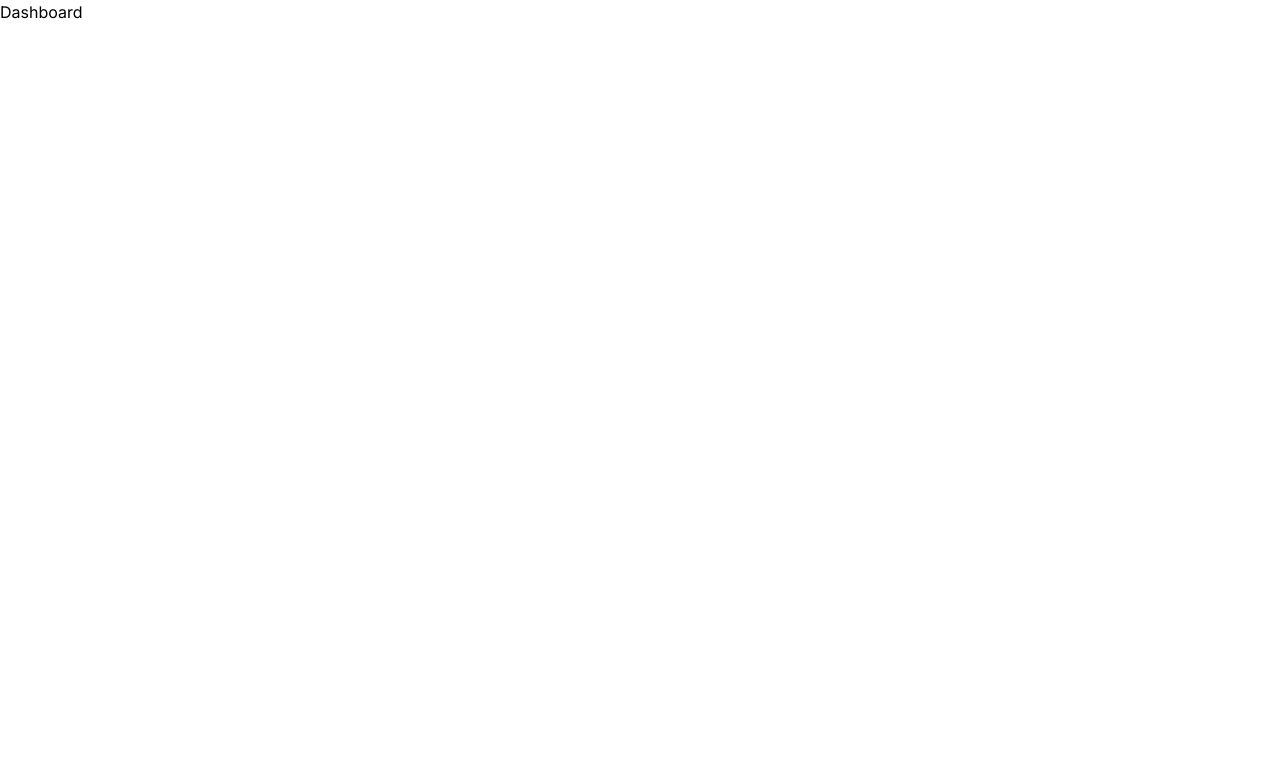
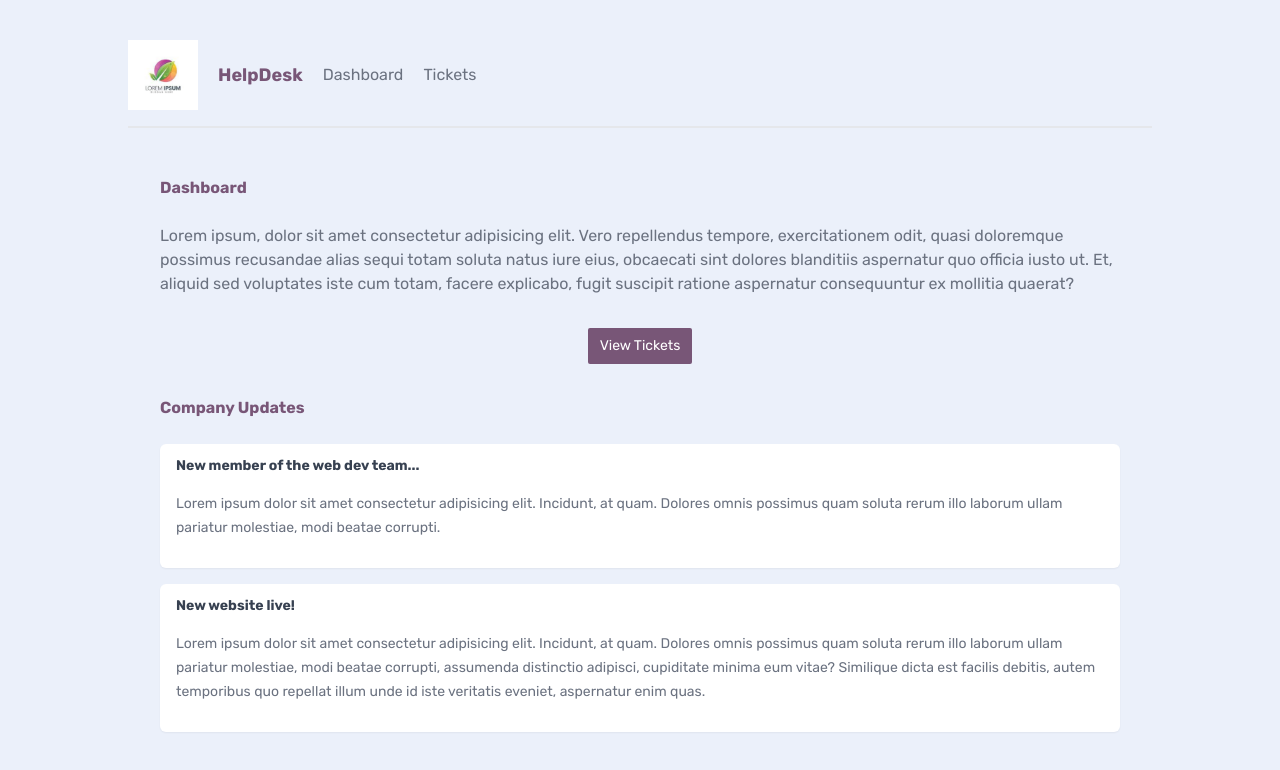
Before and after one commit to shrinidhib/helpdesk-nextjs, a Next.js app: page / in a window 1280 px wide. Shown: the top 770 px of the page. Built offline with nearby package versions, Linux system fonts and the light colour scheme.

Commit message:
styles and Home page created

```diff
--- /dev/null
+++ b/app/components/Navbar.jsx
@@ -0,0 +1,23 @@
+import Image from 'next/image'
+import Link from 'next/link'
+import React from 'react'
+
+import Logo from './helpdeskdummy.jpeg'
+
+
+export default function Navbar() {
+  return (
+    <nav>
+        <Image
+        src={Logo}
+        alt='logo'
+        width={70}
+        quality={100}
+        placeholder='blur'
+        />
+        <h1>HelpDesk</h1>
+        <Link href='/'>Dashboard</Link>
+        <Link href='/tickets'> Tickets</Link>
+      </nav>
+  )
+}
--- a/app/globals.css
+++ b/app/globals.css
@@ -1,3 +1,140 @@
 @tailwind base;
 @tailwind components;
 @tailwind utilities;
+
+body{
+    background: #ebf0fa;
+    @apply text-gray-500 m-8;
+}
+
+h1,h2{
+    @apply font-bold text-primary text-lg;
+}
+
+main{
+    @apply max-w-5xl my-12 mx-auto px-8;
+}
+
+main>h2{
+    @apply mb-4 pb-2 text-base;
+}
+
+p>a{
+    @apply text-primary underline;
+}
+
+nav{
+    @apply pb-4 border-b-2 border-gray-200
+            flex items-center gap-5
+            my-10 mx-auto
+            max-w-5xl
+}
+
+nav a, nav span{
+    @apply text-gray-500
+}
+
+nav a:hover{
+    @apply text-black
+}
+
+main nav{
+    @apply border-0
+}
+
+button{
+    @apply px-3 py-2
+            rounded-sm
+            flex justify-between items-center gap-2
+            text-sm
+}
+
+button:hover{
+    @apply bg-opacity-90;
+}
+
+.btn-primary{
+    @apply bg-primary text-white;
+}
+
+.btn-secondary{
+    @apply bg-gray-200 text-gray-900;
+}
+
+form{
+    @apply
+        py-4 px-7
+        bg-primary
+        bg-opacity-5
+        rounded-md
+        block
+        mx-auto min-w-fit w-1/4
+}
+
+form label{
+    @apply block;
+}
+
+form input,
+form textarea,
+form select{
+    @apply block
+        mt-2 my-4 px-2 py-1
+        rounded-sm w-full
+}
+
+form button{
+    @apply block mx-auto
+}
+
+.error{
+    @apply border-2
+        border-red-500
+        bg-red-300
+        text-red-800
+        py-1 px-2
+        rounded-sm
+        block
+        max-w-fit
+        my-4 mx-auto
+}
+
+.card{
+    @apply bg-white
+            shadow-sm
+            rounded-md
+            py-3 px-4 my-4
+            relative
+            overflow-hidden
+}
+
+.card h3{
+    @apply
+        font-bold text-gray-700 text-sm mb-0
+}
+
+.card p{
+    @apply my-4 text-sm leading-6
+}
+
+.pill{
+    @apply py-1 px-2 mt-3
+            inline-block
+            text-xs font-semibold
+}
+
+.pill.high{
+    @apply bg-red-300 text-red-600
+}
+
+.pill.medium{
+    @apply bg-blue-300 text-blue-600
+}
+
+.pill.low{
+    @apply bg-emerald-300 text-emerald-600
+}
+
+.card.pill{
+    @apply absolute bottom-0 right-0 rounded-tl-md
+}
--- a/app/layout.jsx
+++ b/app/layout.jsx
@@ -1,7 +1,11 @@
+
 import './globals.css'
-import { Inter } from 'next/font/google'
+import { Rubik } from 'next/font/google'
 
-const inter = Inter({ subsets: ['latin'] })
+
+import Navbar from './components/Navbar'
+
+const rubik = Rubik({ subsets: ['latin'] })
 
 export const metadata = {
   title: 'Create Next App',
@@ -11,7 +15,10 @@
 export default function RootLayout({ children }) {
   return (
     <html lang="en">
-      <body className={inter.className}>{children}</body>
+      <body className={rubik.className}>
+        <Navbar/>
+        {children}
+      </body>
     </html>
   )
 }
--- a/app/page.jsx
+++ b/app/page.jsx
@@ -1,9 +1,28 @@
 import Image from 'next/image'
+import Link from 'next/link'
 
 export default function Home() {
   return (
     <main>
       <h2>Dashboard</h2>
+      <p>Lorem ipsum, dolor sit amet consectetur adipisicing elit. Vero repellendus tempore, exercitationem odit, quasi doloremque possimus recusandae alias sequi totam soluta natus iure eius, obcaecati sint dolores blanditiis aspernatur quo officia iusto ut. Et, aliquid sed voluptates iste cum totam, facere explicabo, fugit suscipit ratione aspernatur consequuntur ex mollitia quaerat?</p>
+
+      <div className="flex justify-center my-8">
+        <Link href="/tickets">
+          <button className="btn-primary">View Tickets</button>
+        </Link>
+      </div>
+
+      <h2>Company Updates</h2>
+
+      <div className="card">
+        <h3>New member of the web dev team...</h3>
+        <p>Lorem ipsum dolor sit amet consectetur adipisicing elit. Incidunt, at quam. Dolores omnis possimus quam soluta rerum illo laborum ullam pariatur molestiae, modi beatae corrupti.</p>
+      </div>
+      <div className="card">
+        <h3>New website live!</h3>
+        <p>Lorem ipsum dolor sit amet consectetur adipisicing elit. Incidunt, at quam. Dolores omnis possimus quam soluta rerum illo laborum ullam pariatur molestiae, modi beatae corrupti, assumenda distinctio adipisci, cupiditate minima eum vitae? Similique dicta est facilis debitis, autem temporibus quo repellat illum unde id iste veritatis eveniet, aspernatur enim quas.</p>
+      </div>
     </main>
   )
 }
--- a/tailwind.config.js
+++ b/tailwind.config.js
@@ -7,11 +7,10 @@
   ],
   theme: {
     extend: {
-      backgroundImage: {
-        'gradient-radial': 'radial-gradient(var(--tw-gradient-stops))',
-        'gradient-conic':
-          'conic-gradient(from 180deg at 50% 50%, var(--tw-gradient-stops))',
-      },
+      colors:{
+        primary: '#785677',
+
+      }
     },
   },
   plugins: [],
```
Also changed, not shown: app/components/helpdeskdummy.jpeg (added).
